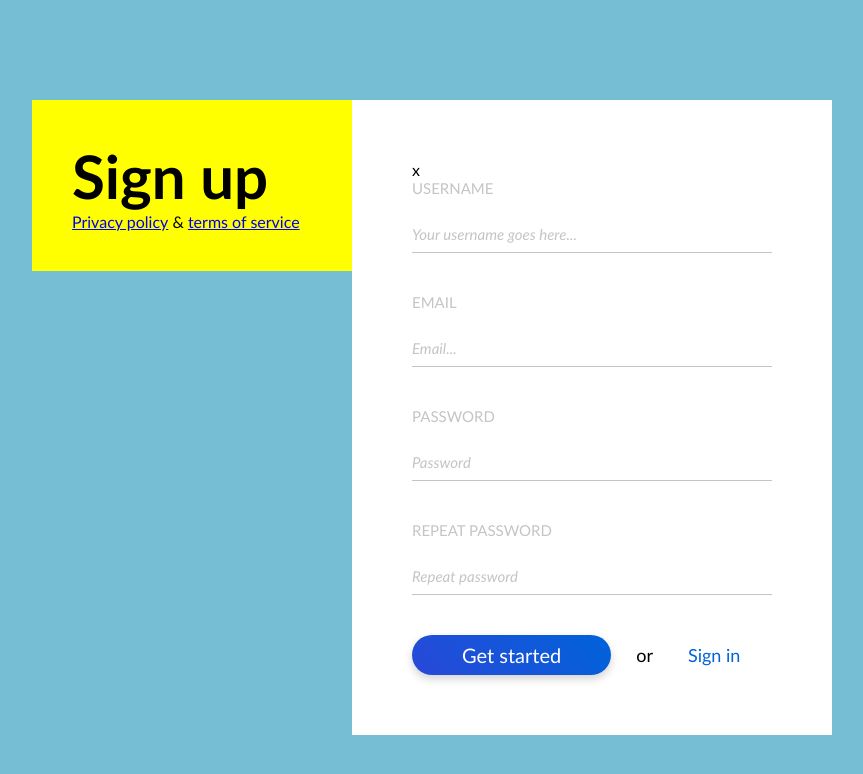
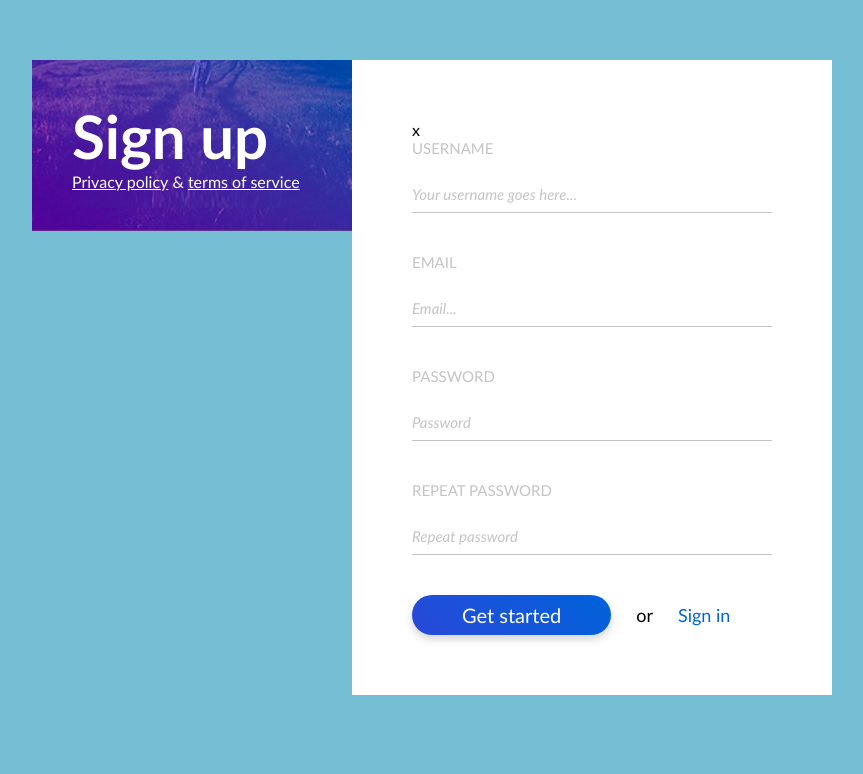
Before and after one commit to VirdzinijaG/4-sign-up, a plain HTML site: page index.html in a window 1280 px wide. Shown: the whole page, without its empty margins (208-1071 px from the left). Drawn offline with Linux system fonts and the light colour scheme.

Commit message:
Left column style Left column backround #3

```diff
--- a/css/main.css
+++ b/css/main.css
@@ -14,7 +14,7 @@ background-color: #76BED4;
 main {
     display: inline-block;
     width: 800px;
-    margin-top: 100px;
+    margin-top: 60px;
     margin-left: calc(50% - 400px);
 }
 
@@ -22,14 +22,26 @@ main {
     width: 40%;
     float: left;
     padding: 40px;
-    background-color: yellow;
+    background-color: #009BB6;
+    color: white;
+    background-image: url(../img/Untitled.png);
+    background-repeat: no-repeat;
+    /* nuotraukos kartojimas*/
+    background-size: cover;
+    /*nuotraukos padengimas fone visame elemente*/
+    background-position: right bottom;
+    /* akcentuojamas nuotraukos krastas */
+
+    /* naudojant background-size: cover nebe reikia backround-repeat
+    nes cover padengia visa pavirsiu ir kartoti nebera ko */
+
 }
 
 .bottom-links {
 
 }
 .bottom-links > a {
-
+    color: white;
 }
 .bottom-links > span {
 
```
Also changed, not shown: css/form.css (+8 -8 lines), img/Untitled.png (added), img/day1dr.png (renamed from day1dr.png).
